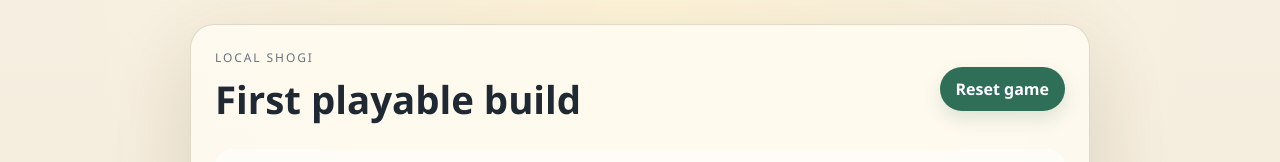
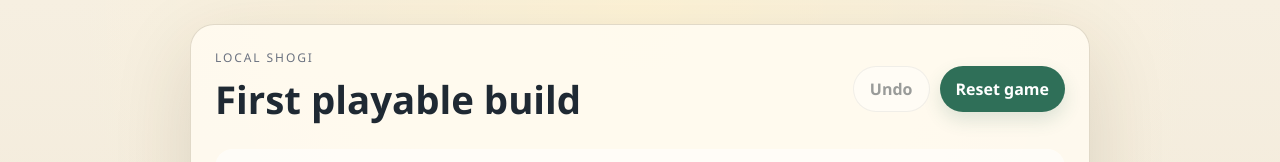
Before and after one commit to nzonzokuririn48-ux/my-codex-harness, a React (Vite) app: page / in a window 1280 px wide. Shown: the top 162 px of the page. Built offline with nearby package versions, Linux system fonts and the light colour scheme.

Commit message:
feat: add basic undo support

```diff
--- a/src/App.tsx
+++ b/src/App.tsx
@@ -5,6 +5,7 @@ import { MoveHistory } from './components/MoveHistory';
 import {
   createInitialGameState,
   dropPiece,
+  type GameState,
   isCheckmate,
   isInCheck,
   getLegalDrops,
@@ -48,6 +49,7 @@ function getPlayerLabel(player: Player): string {
 
 function App() {
   const [gameState, setGameState] = useState(() => createInitialGameState());
+  const [previousStates, setPreviousStates] = useState<GameState[]>([]);
   const [selectedPosition, setSelectedPosition] = useState<Position | null>(null);
   const [selectedHandPiece, setSelectedHandPiece] = useState<HandPieceType | null>(null);
   const [pendingMove, setPendingMove] = useState<PendingMove | null>(null);
@@ -74,6 +76,7 @@ function App() {
     : selectedHandPiece
       ? getLegalDrops(gameState, selectedHandPiece)
       : [];
+  const canUndo = previousStates.length > 0 && !showPromotionChoice;
 
   const resetInteractionState = () => {
     setSelectedPosition(null);
@@ -83,16 +86,35 @@ function App() {
 
   const resetGame = () => {
     setGameState(createInitialGameState());
+    setPreviousStates([]);
     resetInteractionState();
   };
 
   const applyMove = (from: Position, to: Position, promote?: boolean) => {
+    setPreviousStates((states) => [...states, gameState]);
     setGameState(movePiece(gameState, from, to, promote));
     resetInteractionState();
   };
 
   const applyDrop = (pieceType: HandPieceType, to: Position) => {
+    setPreviousStates((states) => [...states, gameState]);
     setGameState(dropPiece(gameState, pieceType, to));
+    resetInteractionState();
+  };
+
+  const handleUndo = () => {
+    if (!canUndo) {
+      return;
+    }
+
+    const previousState = previousStates[previousStates.length - 1];
+
+    if (!previousState) {
+      return;
+    }
+
+    setGameState(previousState);
+    setPreviousStates((states) => states.slice(0, -1));
     resetInteractionState();
   };
 
@@ -198,6 +220,15 @@ function App() {
             <p className="eyebrow">Local Shogi</p>
             <h1>First playable build</h1>
           </div>
+          <div className="header-actions">
+            <button
+              className="secondary-button"
+              disabled={!canUndo}
+              onClick={handleUndo}
+              type="button"
+            >
+              Undo
+            </button>
             <button
               className="reset-button"
               onClick={resetGame}
@@ -205,6 +236,7 @@ function App() {
             >
               Reset game
             </button>
+          </div>
         </header>
 
         <div className="status-bar">
--- a/src/styles.css
+++ b/src/styles.css
@@ -55,6 +55,12 @@ button {
   font-size: clamp(1.8rem, 3vw, 2.6rem);
 }
 
+.header-actions {
+  display: flex;
+  flex-wrap: wrap;
+  gap: 10px;
+}
+
 .eyebrow,
 .status-label,
 .help-text {
@@ -101,9 +107,30 @@ button {
   min-height: 44px;
 }
 
+.secondary-button {
+  border: 1px solid rgba(31, 41, 51, 0.14);
+  border-radius: 999px;
+  background: rgba(255, 255, 255, 0.9);
+  color: #1f2933;
+  padding: 10px 16px;
+  cursor: pointer;
+  font-weight: 600;
+  min-height: 44px;
+}
+
 .reset-button:hover,
-.play-again-button:hover {
+.play-again-button:hover,
+.secondary-button:hover {
   filter: brightness(1.04);
+}
+
+.secondary-button:disabled,
+.reset-button:disabled,
+.play-again-button:disabled {
+  cursor: default;
+  opacity: 0.45;
+  filter: none;
+  box-shadow: none;
 }
 
 .game-banner {
@@ -390,7 +417,8 @@ button {
   }
 
   .reset-button,
-  .play-again-button {
+  .play-again-button,
+  .secondary-button {
     width: 100%;
     justify-content: center;
   }
```
Lines whose indentation alone changed are shown as unchanged.
